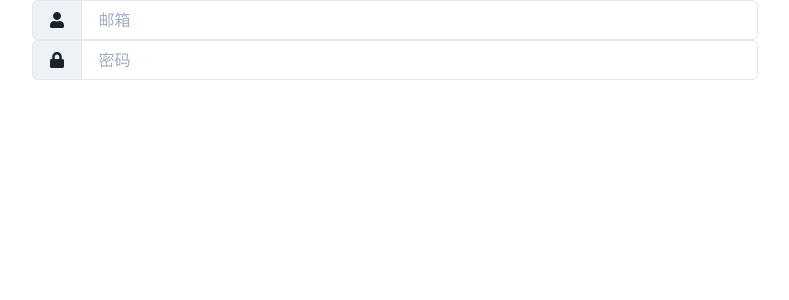
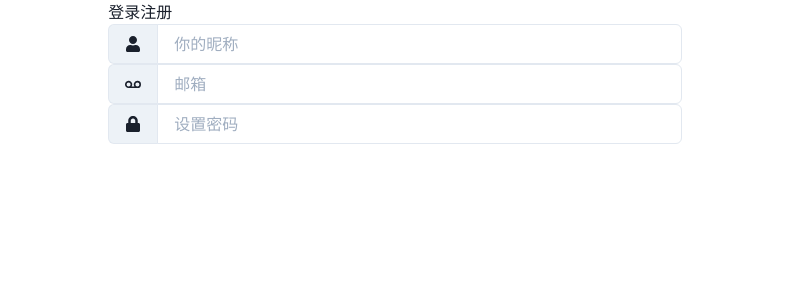
Before and after one commit to xiaozhi93/react-chakra-jianshu-demo, a React (Create React App) app: page /sign_up in a window 1280 px wide. Shown: the top 300 px of the page, without its empty margins (245-1034 px from the left). Built offline with nearby package versions, Linux system fonts and the light colour scheme.

Commit message:
路由结构

```diff
--- a/src/App.js
+++ b/src/App.js
@@ -1,17 +1,32 @@
 import React from 'react';
 import {
+  BrowserRouter as Router,
+  Switch,
+  Route,
+} from 'react-router-dom'
+import {
   ChakraProvider,
-  Box,
   theme,
 } from '@chakra-ui/react';
+import Home from './views/home'
 import Login from './views/login'
 
 function App() {
   return (
     <ChakraProvider theme={theme}>
-      <Box textAlign="center" fontSize="xl">
-        <Login />
-      </Box>
+      <Router>
+        <Switch>
+          <Route exact path="/">
+            <Home />
+          </Route>
+          <Route exact path="/sign_in">
+            <Login />
+          </Route>
+          <Route exact path="/sign_up">
+            <Login />
+          </Route>
+        </Switch>
+      </Router>
     </ChakraProvider>
   );
 }
--- /dev/null
+++ b/src/views/home/index.js
@@ -0,0 +1,14 @@
+import React from 'react'
+import { Link } from 'react-router-dom'
+import { Container, Box, Text } from '@chakra-ui/react'
+
+export default function Home() {
+  return <Container>
+    <Box>
+      <Text>
+        <Link to="/sign_in">登录</Link>
+        <Link to="/sign_up">注册</Link>
+      </Text>
+    </Box>
+  </Container>
+}
--- a/src/views/login/index.js
+++ b/src/views/login/index.js
@@ -1,11 +1,22 @@
 import React from 'react'
+import { Link, Switch, Route } from 'react-router-dom'
 import { Container, Box } from '@chakra-ui/react'
 import SignIn from './SignIn'
+import SignUp from './SignUp'
 
 export default function Login() {
   return <Container>
+    <Link to="/sign_in">登录</Link>
+    <Link to="/sign_up">注册</Link>
     <Box>
-      <SignIn/>
+      <Switch>
+        <Route path="/sign_in">
+          <SignIn />
+        </Route>
+        <Route path="/sign_up">
+          <SignUp />
+        </Route>
+      </Switch>
     </Box>
   </Container>
 }
```
Also changed, not shown: 1 other file (tests, documents, lock files or other folders).
